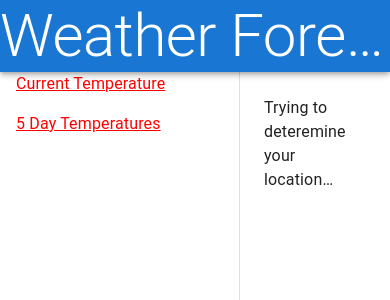
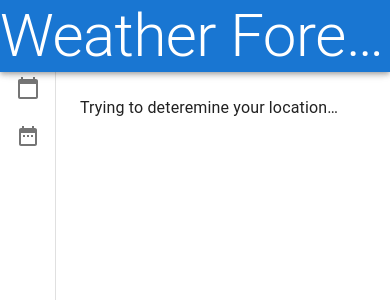
Before and after one commit to altoinu/weather_map-client, a Next.js app: page / in a window 390 px wide. Shown: the top 300 px of the page. Built offline with nearby package versions, Linux system fonts and the light colour scheme; no server answers.

Commit message:
responsive nav drawer

```diff
--- a/app/_components/Navigation.tsx
+++ b/app/_components/Navigation.tsx
@@ -1,11 +1,16 @@
 "use client";
 
+import CalendarTodayIcon from "@mui/icons-material/CalendarToday";
+import DateRangeIcon from "@mui/icons-material/DateRange";
 import {
   Drawer,
   DrawerProps,
   List,
   ListItem,
   ListItemButton,
+  ListItemIcon,
+  ListItemText,
+  Stack,
   Toolbar,
 } from "@mui/material";
 import Link from "next/link";
@@ -14,10 +19,11 @@ type NavigationProps = Pick<DrawerProps, "sx">;
 
 export default function Navigation({ sx }: NavigationProps) {
   const drawerWidth = 240;
+  const drawerWidth_xs = 56;
+
   const combinedStyles = {
-    width: drawerWidth,
+    minWidth: 0,
     [`& .MuiDrawer-paper`]: {
-      width: drawerWidth,
       boxSizing: "border-box",
     },
     ...sx,
@@ -25,32 +31,71 @@ export default function Navigation({ sx }: NavigationProps) {
 
   const links = [
     {
+      href: "/",
+      icon: <CalendarTodayIcon />,
       text: "Current Temperature",
-      href: "/",
     },
     {
+      href: "/5day",
+      icon: <DateRangeIcon />,
       text: "5 Day Temperatures",
-      href: "/5day",
     },
   ];
 
   return (
-    <Drawer variant="permanent" sx={combinedStyles}>
+    <>
+      <Drawer
+        variant="permanent"
+        sx={{
+          ...combinedStyles,
+          width: {
+            sm: drawerWidth,
+            xs: drawerWidth_xs,
+          },
+          [`& .MuiDrawer-paper`]: {
+            width: {
+              sm: drawerWidth,
+              xs: drawerWidth_xs,
+            },
+          },
+        }}
+      >
         <Toolbar />
         <List>
           {links.map((link, index) => (
             <ListItem key={index} disablePadding>
-            <ListItemButton>
               <Link
                 href={link.href}
-                style={{ color: "red", textDecoration: "underline" }}
+                style={{
+                  color: "red",
+                  textDecoration: "underline",
+                  width: "100%",
+                }}
+              >
+                <ListItemButton>
+                  <Stack direction="row" gap={1}>
+                    <ListItemIcon
+                      sx={{
+                        mb: 0.5,
+                        mt: 0.5,
+                        minWidth: 0,
+                        alignItems: "center",
+                      }}
+                    >
+                      {link.icon}
+                    </ListItemIcon>
+                    <ListItemText
+                      sx={{ display: { sm: "block", xs: "none" }, minWidth: 0 }}
                     >
                       {link.text}
+                    </ListItemText>
+                  </Stack>
+                </ListItemButton>
               </Link>
-            </ListItemButton>
             </ListItem>
           ))}
         </List>
       </Drawer>
+    </>
   );
 }
```
Lines whose indentation alone changed are shown as unchanged.
